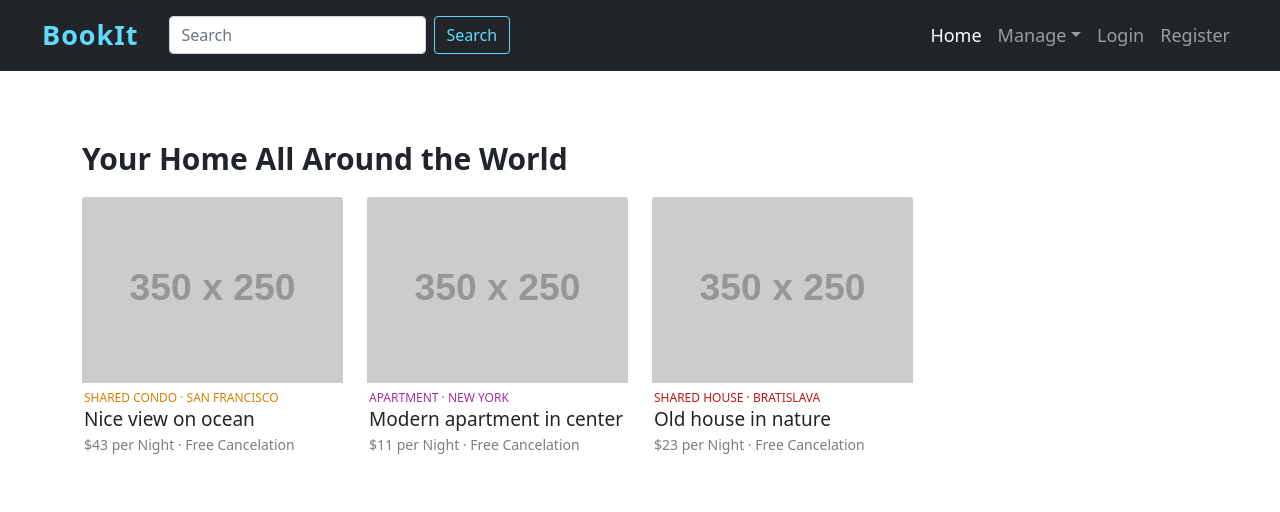
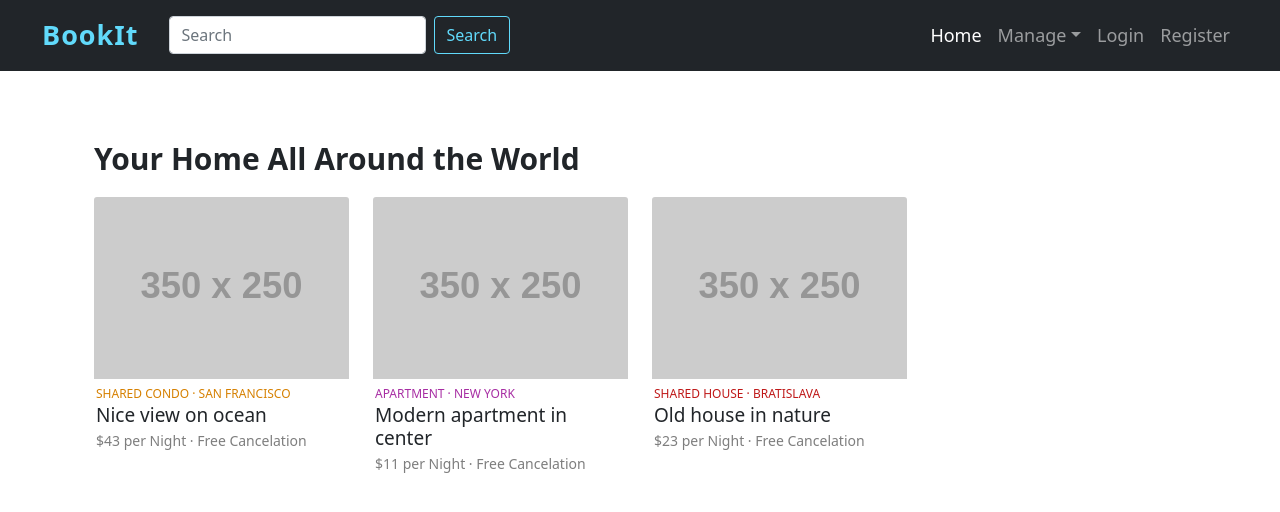
Before and after one commit to kbbushman/bookit-app, a React (Create React App) app: page / in a window 1280 px wide. Shown: the top 512 px of the page. Built offline with nearby package versions, Linux system fonts and the light colour scheme.

Commit message:
Refactors routes to Routes component

```diff
--- a/src/App.js
+++ b/src/App.js
@@ -1,25 +1,13 @@
-import { BrowserRouter as Router, Switch, Route } from 'react-router-dom';
+import { BrowserRouter as Router } from 'react-router-dom';
 import Header from './components/shared/Header';
-import HomePage from './pages/HomePage';
-import LoginPage from './pages/LoginPage';
-import RegisterPage from './pages/RegisterPage';
+import Routes from './Routes';
 
 function App() {
   return (
     <Router>
       <Header />
-      <main>
-        <Switch>
-          <Route exact path="/">
-            <HomePage />
-          </Route>
-          <Route path="/login">
-            <LoginPage />
-          </Route>
-          <Route path="/register">
-            <RegisterPage />
-          </Route>
-        </Switch>
+      <main className="container">
+        <Routes />
       </main>
     </Router>
   );
--- /dev/null
+++ b/src/Routes.js
@@ -0,0 +1,22 @@
+import { Switch, Route } from 'react-router-dom';
+import HomePage from './pages/HomePage';
+import LoginPage from './pages/LoginPage';
+import RegisterPage from './pages/RegisterPage';
+
+function Routes() {
+  return (
+    <Switch>
+      <Route exact path="/">
+        <HomePage />
+      </Route>
+      <Route path="/login">
+        <LoginPage />
+      </Route>
+      <Route path="/register">
+        <RegisterPage />
+      </Route>
+    </Switch>
+  );
+}
+
+export default Routes;
```
